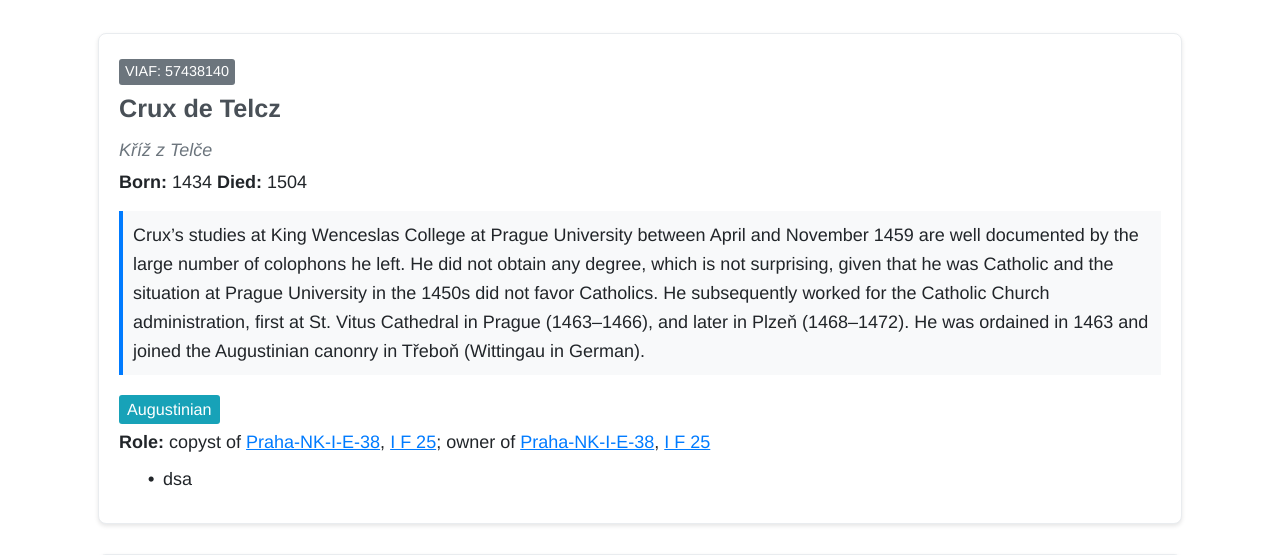
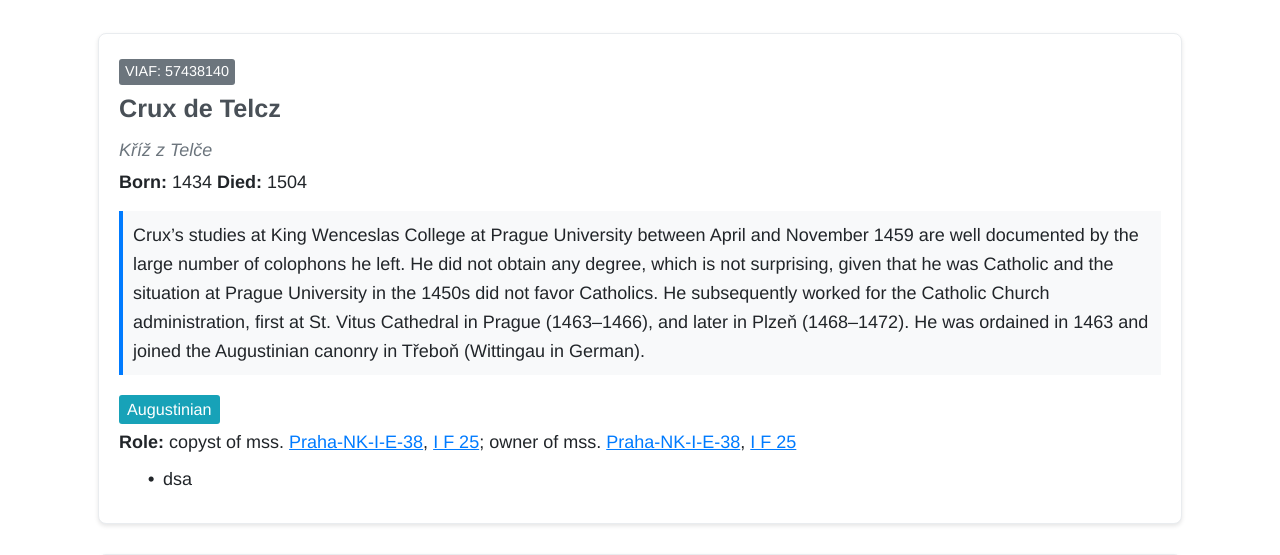
Before and after one commit to editio/versoris, a plain HTML site: page persons.html in a window 1280 px wide. Shown: the part 217-772 px from the top of the page. Drawn offline with nearby package versions, Linux system fonts and the light colour scheme.

Commit message:
roles order

```diff
--- a/persons.html
+++ b/persons.html
@@ -189,23 +189,40 @@
 					Object.keys(roleGroups).forEach(role => {
 						const refs = roleGroups[role];
 						if (refs.length > 0) {
-							const refText = refs.map(msId => {
+							const roleSpan = document.createElement('span');
+							roleSpan.textContent = `${role} of mss. `;
+
+							refs.forEach((msId, index) => {
 								const link = document.createElement('span');
 								link.className = 'ms-link';
-								link.textContent = msId;
+								link.textContent = `${msId}`;
 								link.onclick = function() {
 									window.location.href = `manuscripts.html#${msId}`;
 								};
-								return link.outerHTML;
-							}).join(', ');
-							roleParts.push(`${role} of ${refText}`);
+								roleSpan.appendChild(link);
+
+								// Add comma separator if not the last item
+								if (index < refs.length - 1) {
+									roleSpan.appendChild(document.createTextNode(', '));
+								}
+							});
+
+							roleParts.push(roleSpan);
 						} else {
-							roleParts.push(role);
+							const roleSpan = document.createElement('span');
+							roleSpan.textContent = role;
+							roleParts.push(roleSpan);
 						}
 					});
 
 					if (roleParts.length > 0) {
-						container.innerHTML = `${roleParts.join('; ')}`;
+						roleParts.forEach((part, index) => {
+							container.appendChild(part);
+							// Add semicolon separator if not the last item
+							if (index < roleParts.length - 1) {
+								container.appendChild(document.createTextNode('; '));
+							}
+						});
 					}
 
 					return container;
```
